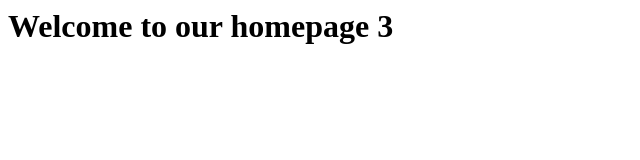
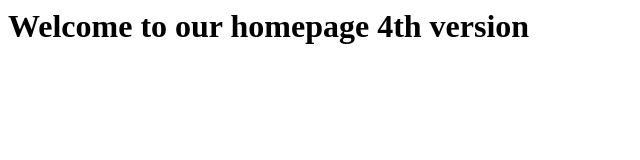
Before and after one commit to TriHuynh00/demo-github, a plain HTML site: page index.html in a window 1280 px wide. Shown: the whole page, without its empty margins (0-640 px from the left). Drawn offline with Linux system fonts and the light colour scheme.

Commit message:
4th version of index.html

```diff
--- a/index.html
+++ b/index.html
@@ -1 +1 @@
-<h1>Welcome to our homepage 3</h1>
+<h1>Welcome to our homepage 4th version</h1>
```
